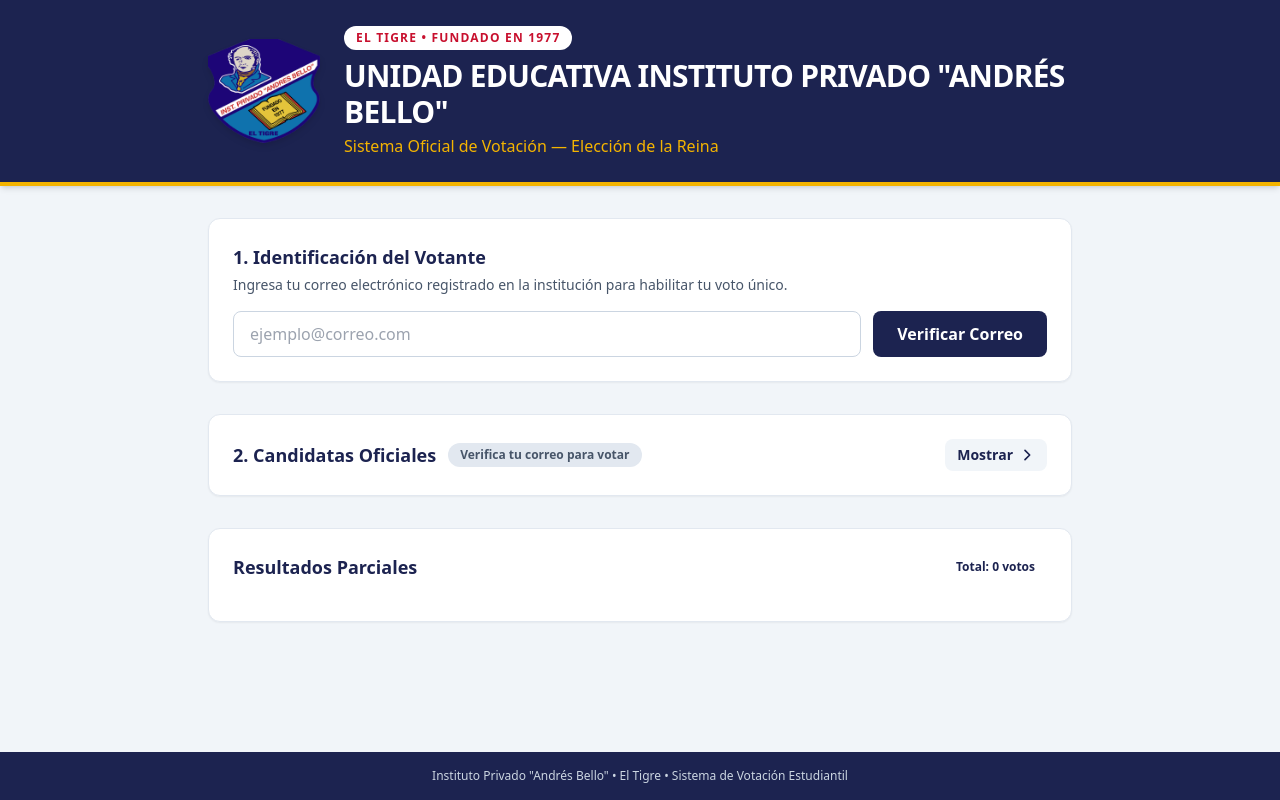
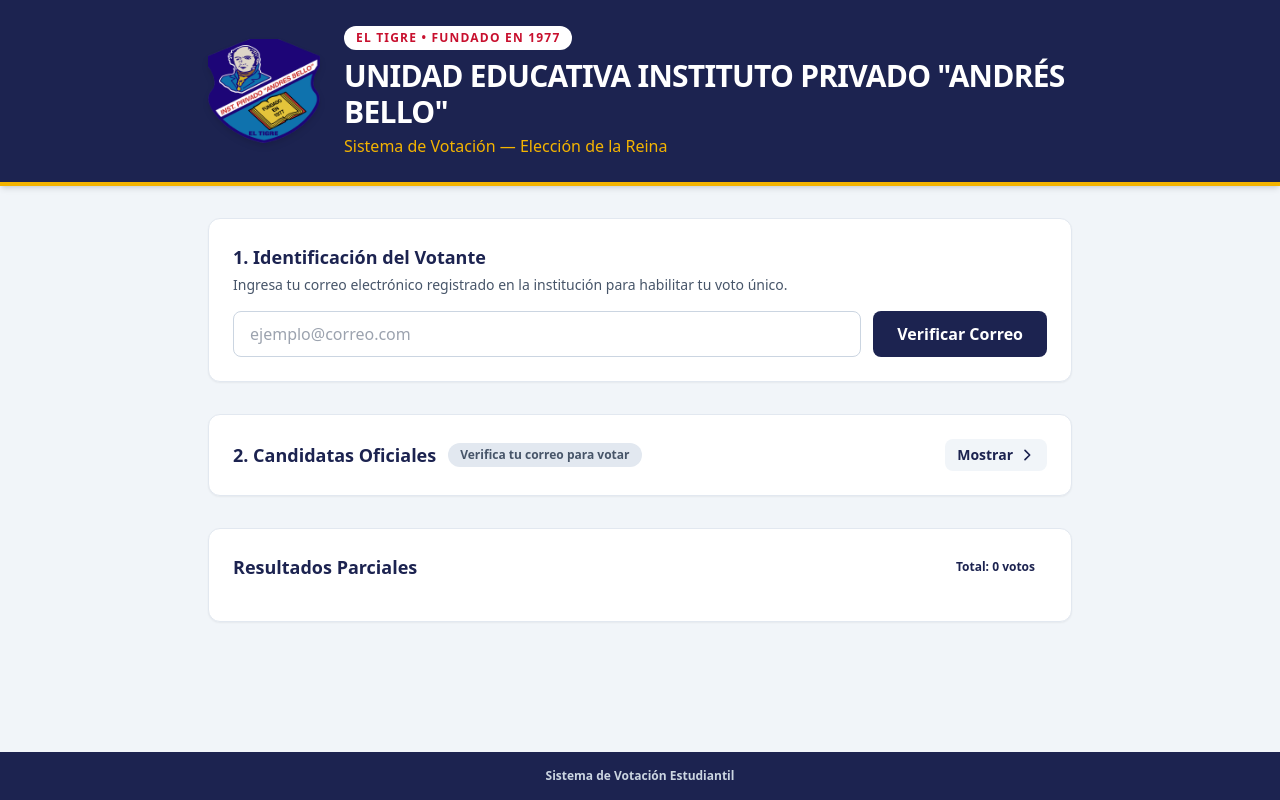
Before and after one commit to josherdev/voting, a plain HTML site: page index.html in a window 1280 px wide. Drawn offline with nearby package versions, Linux system fonts and the light colour scheme; no server answers.

Commit message:
Fix HTML structure and update footer content

```diff
--- a/index.html
+++ b/index.html
@@ -42,7 +42,7 @@
           UNIDAD EDUCATIVA INSTITUTO PRIVADO "ANDRÉS BELLO"
         </h1>
         <p class="text-gold font-medium text-sm sm:text-base mt-1">
-          Sistema Oficial de Votación — Elección de la Reina
+          Sistema de Votación — Elección de la Reina
         </p>
       </div>
     </div>
@@ -145,7 +145,7 @@
   </main>
 
   <footer class="bg-navy text-slate-300 text-xs text-center py-4 mt-8">
-    Instituto Privado "Andrés Bello" • El Tigre • Sistema de Votación Estudiantil
+   <strong> Sistema de Votación Estudiantil</strong>
   </footer>
 
   <!-- Archivo JavaScript separado -->
```
